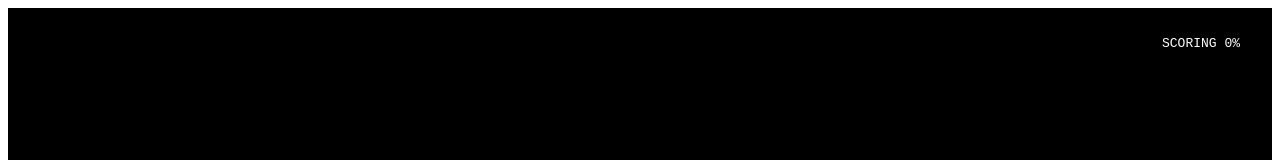
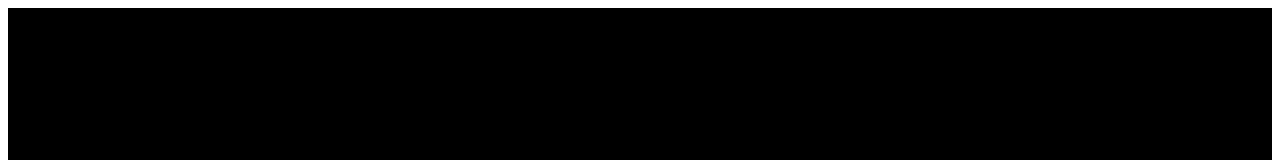
Before and after one commit to Leci37/DocuScan-Assistant2, an Angular app in the folder docu-scan-app/: page / in a window 1280 px wide. Shown: the top 160 px of the page. Built offline with nearby package versions, Linux system fonts and the light colour scheme.

Commit message:
Adjust scan overlay styling and remove quality scorer

```diff
--- a/docu-scan-app/src/app/scan/scan.component.css
+++ b/docu-scan-app/src/app/scan/scan.component.css
@@ -22,17 +22,6 @@ canvas {
   left: 50%;
   transform: translate(-50%, -50%);
   pointer-events: none;
-}
-
-.quality-scorer {
-  position: absolute;
-  top: 20px;
-  right: 20px;
-  background: rgba(0, 0, 0, 0.5);
-  color: white;
-  padding: 8px 12px;
-  border-radius: 10px;
-  font-family: monospace;
 }
 
 .controls {
--- a/docu-scan-app/src/app/scan/scan.component.html
+++ b/docu-scan-app/src/app/scan/scan.component.html
@@ -1,10 +1,6 @@
 <div class="scanner-container">
   <video #video autoplay playsinline></video>
   <canvas #canvas></canvas>
-
-  <div class="quality-scorer">
-    SCORING {{ imageQuality }}%
-  </div>
 
   <div class="controls">
     <button (click)="captureImage()">
--- a/docu-scan-app/src/app/scan/scan.component.ts
+++ b/docu-scan-app/src/app/scan/scan.component.ts
@@ -256,7 +256,7 @@ export class ScanComponent implements AfterViewInit, OnDestroy {
 
         ctx.strokeStyle = 'rgba(0, 255, 0, 0.8)';
         ctx.lineWidth = 4;
-        ctx.fillStyle = 'rgba(255, 255, 0, 0.2)';
+        ctx.fillStyle = 'rgba(255, 255, 0, 0.4)';
 
         ctx.beginPath();
         const firstPoint = bestContour.data32S;
```
